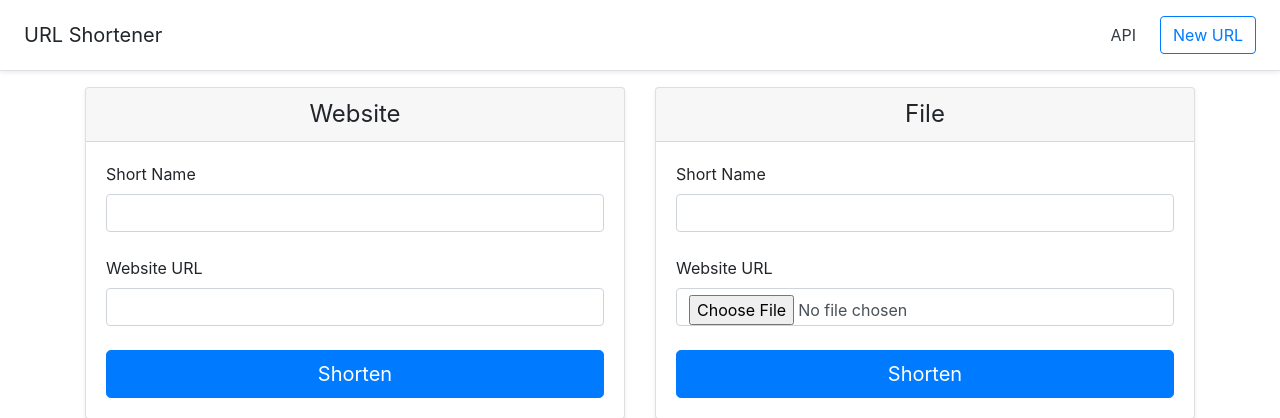
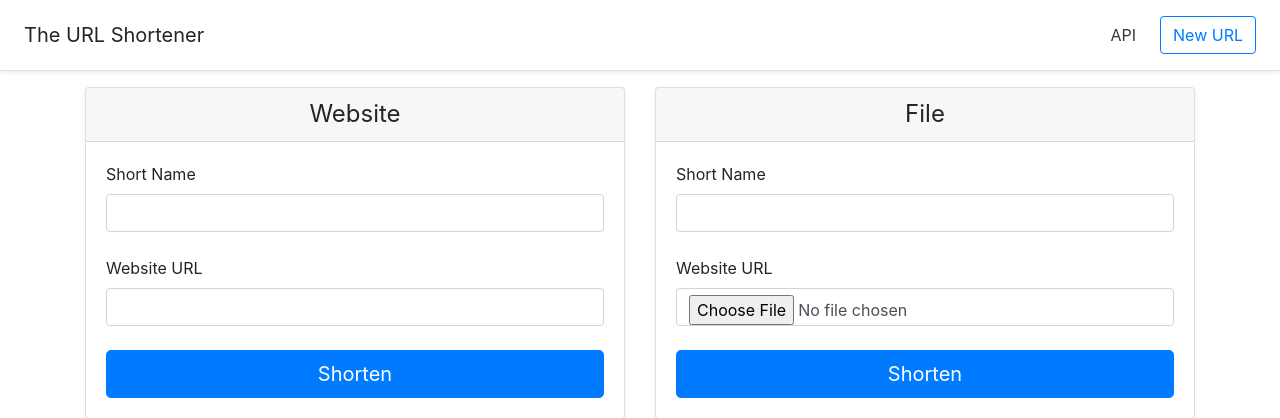
Before and after one commit to djtoler/Deploying-a-Python-App-onto-AWS-Beanstalk, a Flask app: page / in a window 1280 px wide. Shown: the top 418 px of the page. Run offline with Flask 2, Linux system fonts and the light colour scheme; some libraries are stand-ins or nearby versions.

Commit message:
added red background and added {the} to the title

```diff
--- a/templates/base.html
+++ b/templates/base.html
@@ -12,10 +12,10 @@
   <title>{% block title %}{% endblock %}</title>
 </head>
 
-<body>
+<body style=background-color:'red';>
 
   <div class="d-flex flex-column flex-md-row align-items-center p-3 px-md-4 mb-3 bg-white border-bottom shadow-sm">
-    <h5 class="my-0 mr-md-auto font-weight-normal">URL Shortener</h5>
+    <h5 class="my-0 mr-md-auto font-weight-normal">The URL Shortener</h5>
     <nav class="my-2 my-md-0 mr-md-3">
       <a class="p-2 text-dark" href="{{ url_for('session_api') }}">API</a>
     </nav>
```
